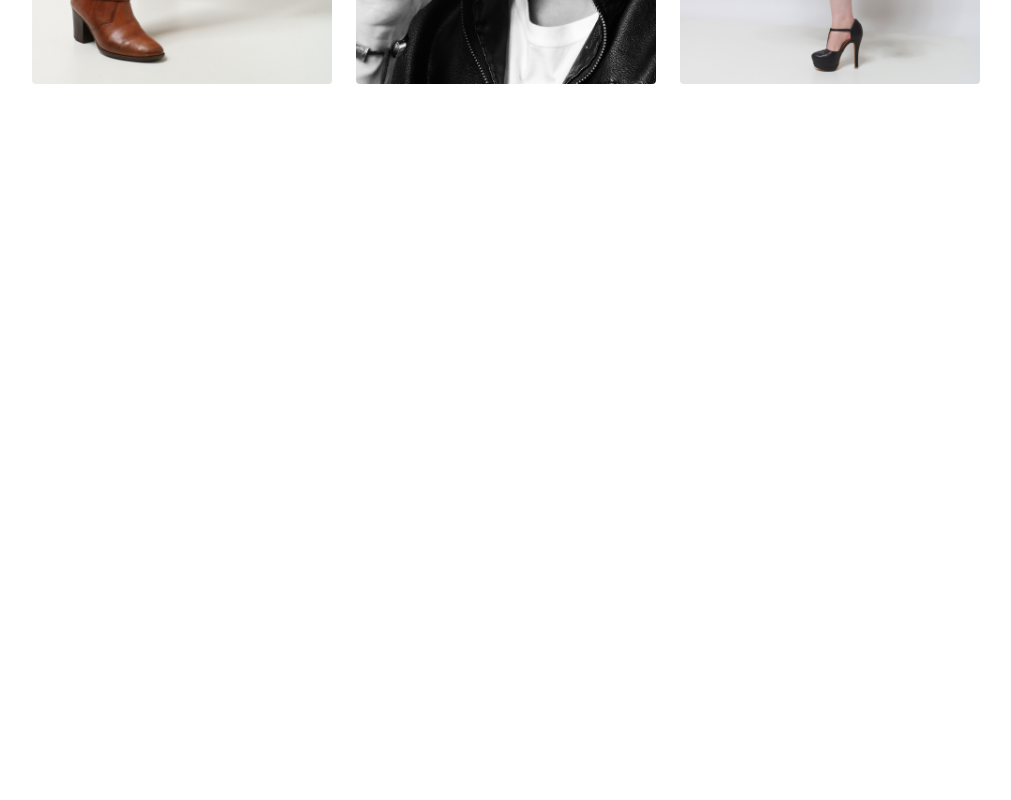
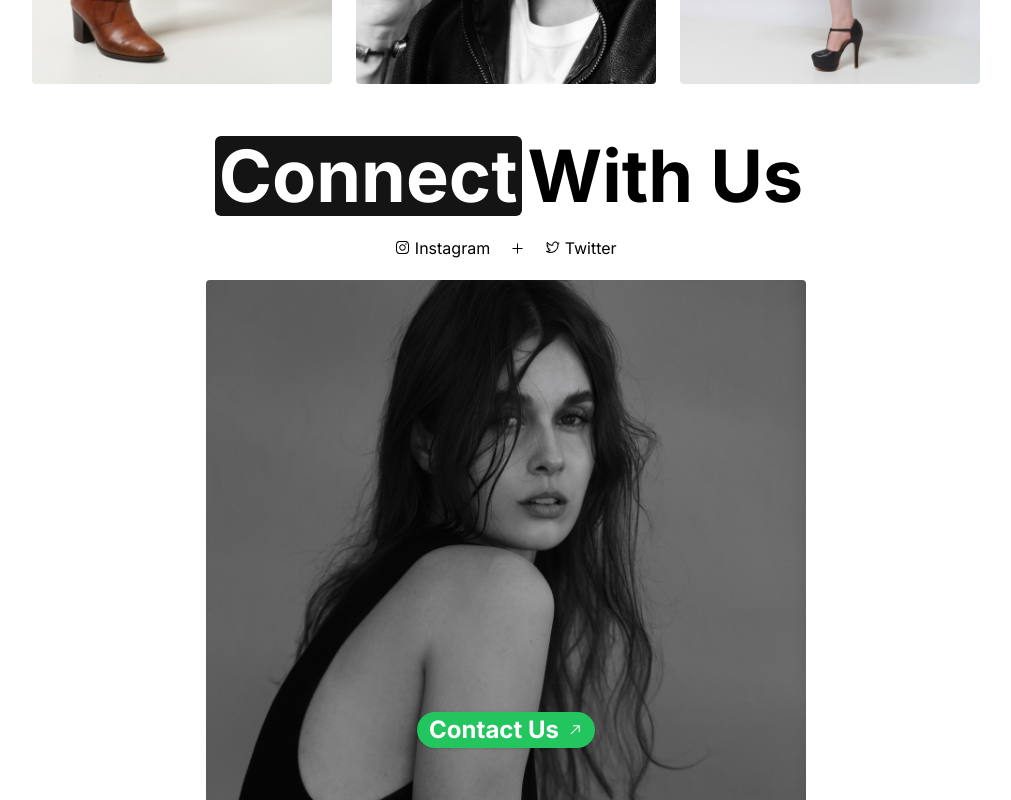
Before and after one commit to gustavohariel/studio-models, a Next.js app: page / in a window 1280 px wide. Shown: the part 1720-2520 px from the top of the page, without its empty margins (134-1145 px from the left). Before the commit the page ends 1860 px from the top, so only its background shows below. Built offline with nearby package versions, Linux system fonts and the light colour scheme.

Commit message:
add outro section and footer

```diff
--- a/src/app/page.tsx
+++ b/src/app/page.tsx
@@ -5,6 +5,8 @@ import Navbar from '../components/Navbar';
 import { SectionHero } from '@/components/SectionHero';
 import { LogoSlider } from '../components/LogoSlider';
 import LightBox from '@/components/LightBox';
+import SectionOutro from '@/components/SectionOutro';
+import { Footer } from '@/components/Footer';
 
 export default function Home() {
   return (
@@ -12,6 +14,8 @@ export default function Home() {
       <Navbar />
       <SectionHero />
       <LightBox />
+      <SectionOutro />
+      <Footer />
     </main>
   );
 }
--- /dev/null
+++ b/src/components/Footer.tsx
@@ -0,0 +1,8 @@
+export function Footer() {
+  return (
+    <footer className=" p-4 text-center text-[#141414]">
+      <div className="mb-4 border-t-2 border-gray-500"></div>
+      <p>&copy; 2024 Studio Models. All rights reserved.</p>
+    </footer>
+  );
+}
--- a/src/components/LightBox.tsx
+++ b/src/components/LightBox.tsx
@@ -1,6 +1,7 @@
 import Image from 'next/image';
 import React from 'react';
 import ModelsCategories from '../components/ModelsCategories';
+import { Button } from './ui/button';
 
 interface ImageProps {
   src: string;
@@ -21,7 +22,7 @@ const images: ImageProps[] = [
     details: {
       age: '25',
       height: '1.75',
-      moreButton: 'Fashion Female',
+      moreButton: 'Fashion',
     },
   },
   {
@@ -31,7 +32,7 @@ const images: ImageProps[] = [
     details: {
       age: '25',
       height: '1.75',
-      moreButton: 'Fashion Male',
+      moreButton: 'Fashion',
     },
   },
   {
@@ -41,7 +42,7 @@ const images: ImageProps[] = [
     details: {
       age: '25',
       height: '1.75',
-      moreButton: 'Fashion Curve',
+      moreButton: 'Fashion',
     },
   },
   {
@@ -51,7 +52,7 @@ const images: ImageProps[] = [
     details: {
       age: '25',
       height: '1.75',
-      moreButton: 'Cast Female',
+      moreButton: 'Cast',
     },
   },
   {
@@ -61,7 +62,7 @@ const images: ImageProps[] = [
     details: {
       age: '25',
       height: '1.75',
-      moreButton: 'Cast Male',
+      moreButton: 'Cast',
     },
   },
   {
@@ -71,7 +72,7 @@ const images: ImageProps[] = [
     details: {
       age: '25',
       height: '1.75',
-      moreButton: 'Cast Kids',
+      moreButton: 'Cast',
     },
   },
 ];
@@ -86,7 +87,7 @@ const LightBox: React.FC = () => {
             className="relative overflow-hidden rounded transition-transform duration-500 ease-in-out hover:scale-110"
           >
             <Image src={img.src} alt={img.alt} width={300} height={300} />
-            <div className="absolute left-0 top-0 flex h-full w-full items-center justify-center bg-black bg-opacity-70 opacity-0 transition-opacity hover:opacity-100">
+            <div className="absolute left-0 top-0 flex h-full w-full flex-col justify-end bg-black bg-opacity-70 p-4 opacity-0 transition-opacity hover:opacity-100">
               <ModelsCategories title={img.title} details={img.details} />
             </div>
           </div>
--- a/src/components/ModelsCategories.tsx
+++ b/src/components/ModelsCategories.tsx
@@ -15,13 +15,17 @@ const ModelsCategories: React.FC<ModelsCategoriesProps> = ({
   details,
 }) => {
   return (
-    <div className="p-6 text-center text-white">
-      <p className="text-lg font-bold">{title}</p>
-      <p className="text-base">Idade: {details.age} anos</p>
-      <p className="text-base">Altura: {details.height}m</p>
-      <Button className="rounded-full bg-[#141414] p-2 text-sm font-bold text-white transition-transform duration-300 ease-in-out hover:scale-105 hover:bg-white hover:text-[#141414]">
-        Explore {details.moreButton}
-      </Button>
+    <div className="flex justify-between pt-12">
+      <div className="text-center text-white">
+        <p className="text-lg font-bold">{title}</p>
+        <p className="text-xs">Age: {details.age}</p>
+        <p className="text-xs">Height: {details.height}m</p>
+      </div>
+      <div className="flex justify-end p-4">
+        <Button className="rounded-full bg-[#141414] p-2 text-sm font-bold text-white transition-transform duration-300 ease-in-out hover:scale-105 hover:bg-white hover:text-[#141414]">
+          Explore {details.moreButton}
+        </Button>
+      </div>
     </div>
   );
 };
--- /dev/null
+++ b/src/components/SectionOutro.tsx
@@ -0,0 +1,50 @@
+import {
+  InstagramLogoIcon,
+  PlusIcon,
+  TwitterLogoIcon,
+  ArrowTopRightIcon,
+} from '@radix-ui/react-icons';
+import { Plus } from 'lucide-react';
+import Image from 'next/image';
+import { Button } from './ui/button';
+
+export function SectionOutro() {
+  return (
+    <section className="p-3">
+      <div className="flex items-center justify-center">
+        <h1 className="mx-1.5 w-max rounded-md bg-[#141414] p-1 text-7xl font-bold text-white">
+          Connect
+        </h1>
+        <h1 className="text-7xl font-bold text-black">With Us</h1>
+      </div>
+      <div className="flex items-center justify-center p-5">
+        <p className="flex justify-between">
+          <InstagramLogoIcon className="mt-1" />
+          &nbsp;Instagram
+        </p>
+        <PlusIcon className="mx-5" />
+        <p className="flex justify-between">
+          <TwitterLogoIcon className="mt-1" />
+          &nbsp;Twitter
+        </p>
+      </div>
+      <div className="relative">
+        <Image
+          src="/models/francine.jpg"
+          alt="bg"
+          width={600}
+          height={600}
+          className="rounded mx-auto"
+        />
+        <div className="absolute inset-0 flex items-center justify-center">
+          <Button className="rounded-full bg-green-500 p-3 text-2xl font-bold text-white transition-transform duration-300 ease-in-out hover:scale-110">
+            Contact Us
+            <ArrowTopRightIcon className=" ml-2 h-4 w-4 rounded-full" />
+          </Button>
+        </div>
+      </div>
+    </section>
+  );
+}
+
+export default SectionOutro;
```
